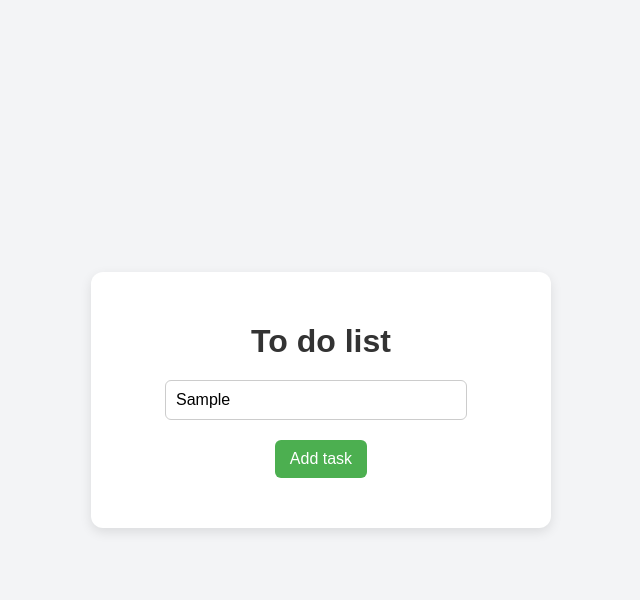
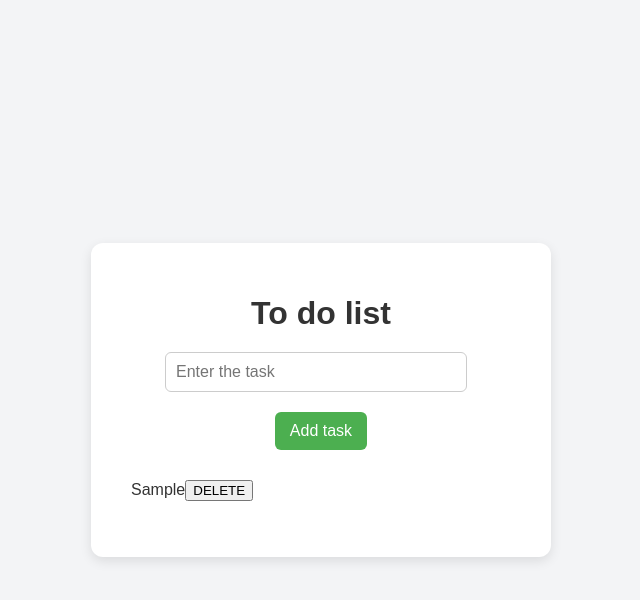
Before and after one commit to Ahmad-Sheikh302/Javascript, a plain HTML site: page index.html in a window 1280 px wide. Both pictures are taken after typing "Sample" into the empty fields and a click on the button "Add task". Shown: the whole page, without its empty margins (319-959 px from the left). Drawn offline with Linux system fonts and the light colour scheme.

Commit message:
update all changes

```diff
--- a/script.js
+++ b/script.js
@@ -0,0 +1,50 @@
+document.addEventListener('DOMContentLoaded', () => {
+
+    const displayList = document.getElementById('display');
+    const addBtn = document.getElementById('add-btn');
+    const showList = document.querySelector('#list ul');
+   console.log("javascript is running")
+    const list = [];
+
+    addBtn.addEventListener('click', () => {
+        const taskText = displayList.value.trim();
+        if (taskText === "") return;
+
+        const preList = {
+            id: Date.now(),
+            text: taskText
+        };
+
+        list.push(preList);
+        displayList.value = "";
+        renderTask();
+    });
+
+    function renderTask() {
+        showList.innerHTML = "";
+        list.forEach(item => {
+            const li = document.createElement('li');
+            li.textContent = item.text;
+
+            const delBtn = document.createElement('button');
+            delBtn.textContent = "DELETE";
+            delBtn.setAttribute('data-id', item.id);
+
+            delBtn.addEventListener('click', () => {
+                deleteTask(item.id);
+            });
+
+            li.appendChild(delBtn);
+            showList.appendChild(li);
+        });
+    }
+
+    function deleteTask(id) {
+        const index = list.findIndex(task => task.id === id);
+        if (index !== -1) {
+            list.splice(index, 1);
+            renderTask();
+        }
+    }
+
+});
```
Also changed, not shown: index.html (+3 -1 lines), to do list/script.js (deleted).
